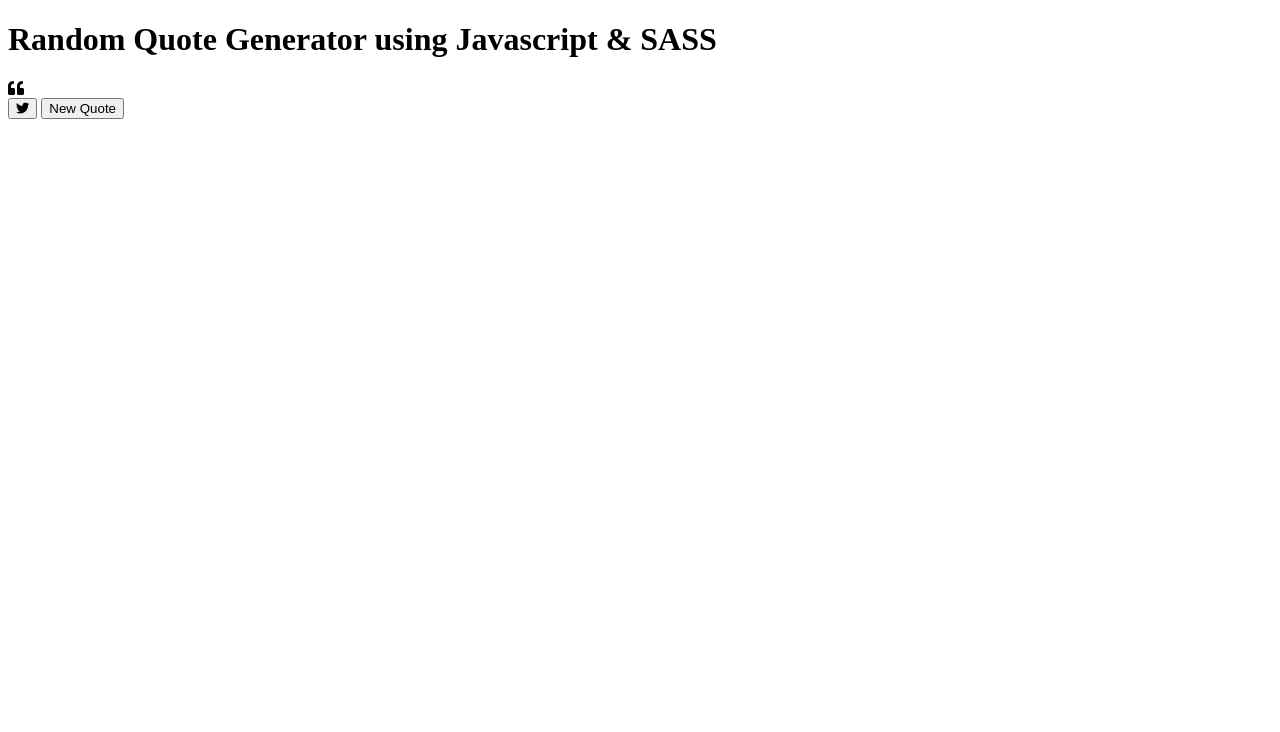
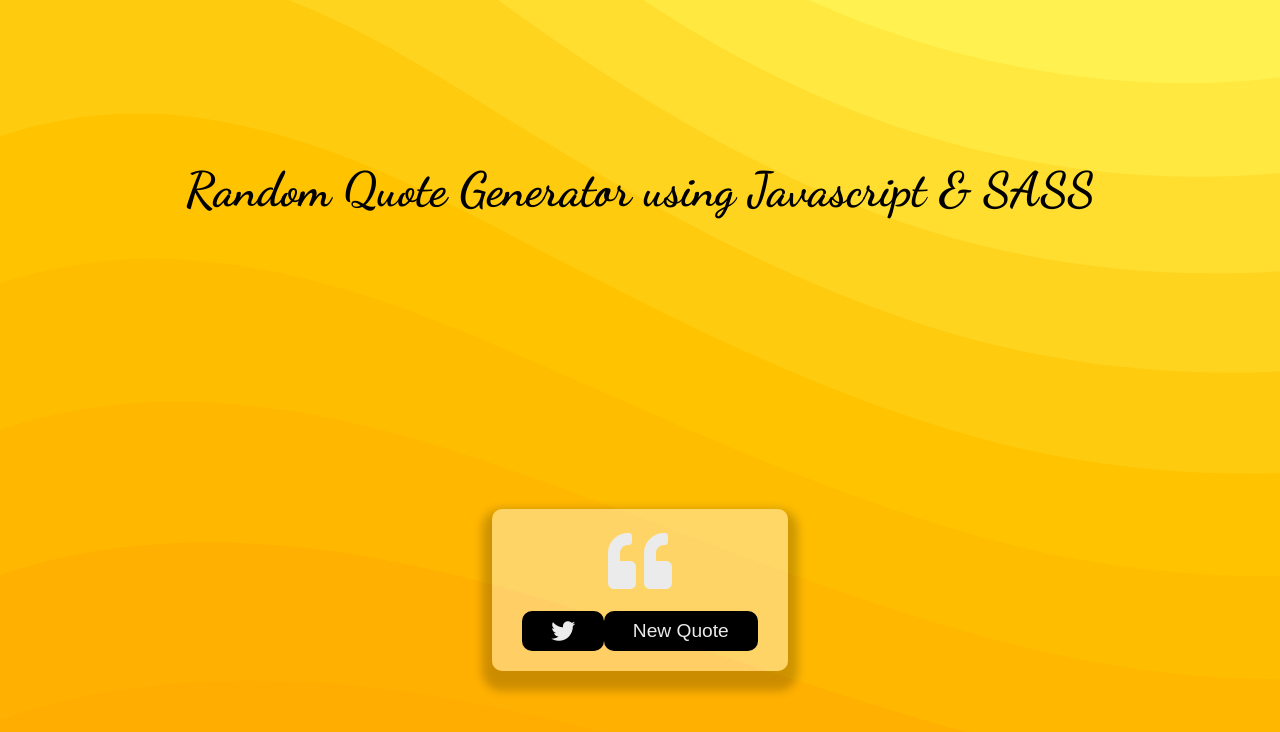
Before and after one commit to rajat-srivas/QuoteGenerator, a plain HTML site: page index.html in a window 1280 px wide. Drawn offline with Linux system fonts and the light colour scheme; the site is published under a folder, as on GitHub Pages, so addresses that start at the root find nothing; no server answers.

Commit message:
Updated CSS path for Pages deployement

```diff
--- a/index.html
+++ b/index.html
@@ -11,7 +11,7 @@
     <!-- <link rel="icon" type="image/png" href="https://s2.googleusercontent.com/s2/favicons?domain=jacinto.design"> -->
 
     <link rel="stylesheet" href="https://cdnjs.cloudflare.com/ajax/libs/font-awesome/5.10.2/css/all.min.css" />
-    <link rel="stylesheet" href="/Scss/style.css">
+    <link rel="stylesheet" href="Scss/style.css">
 </head>
 
 <body>
```
